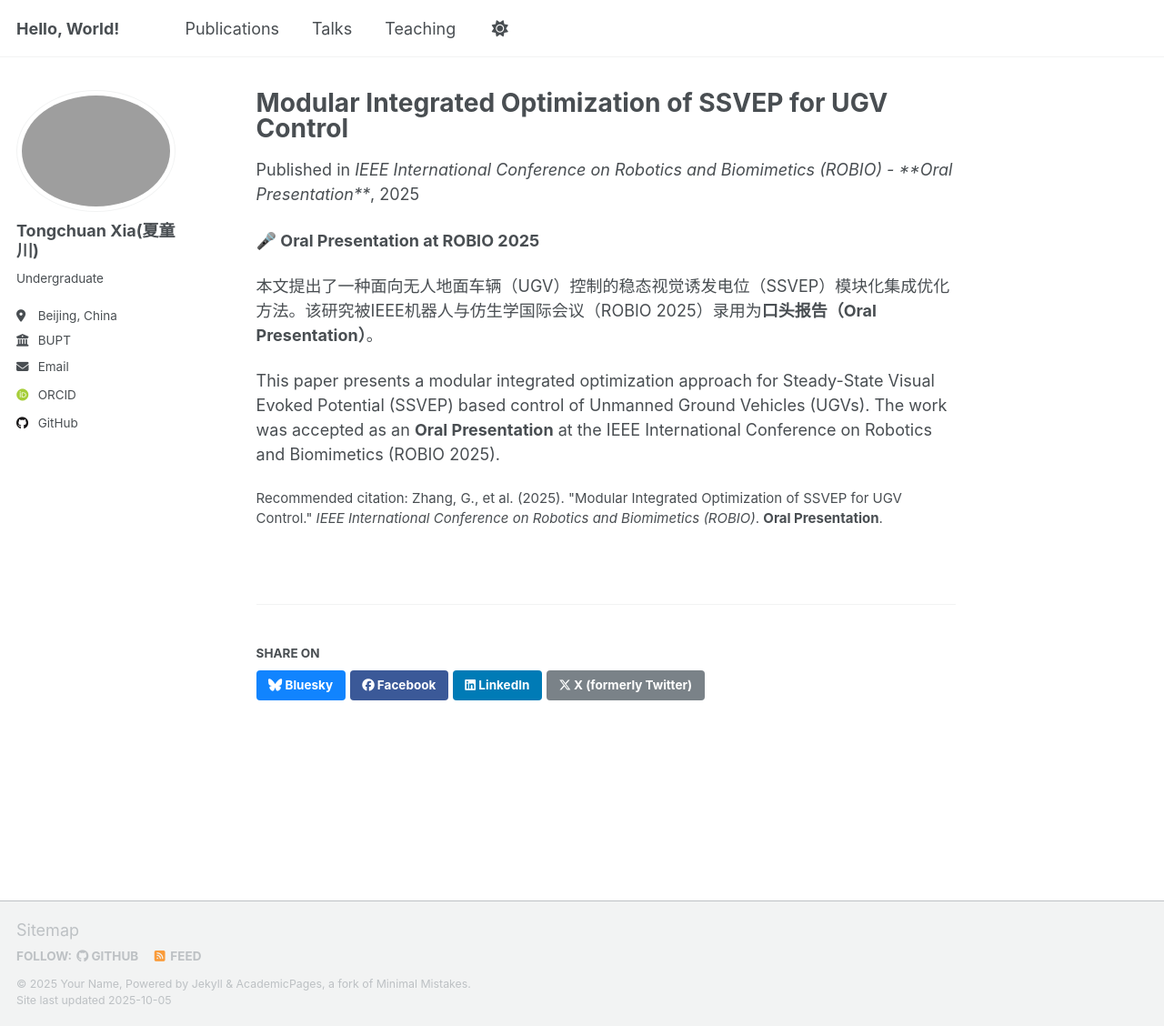
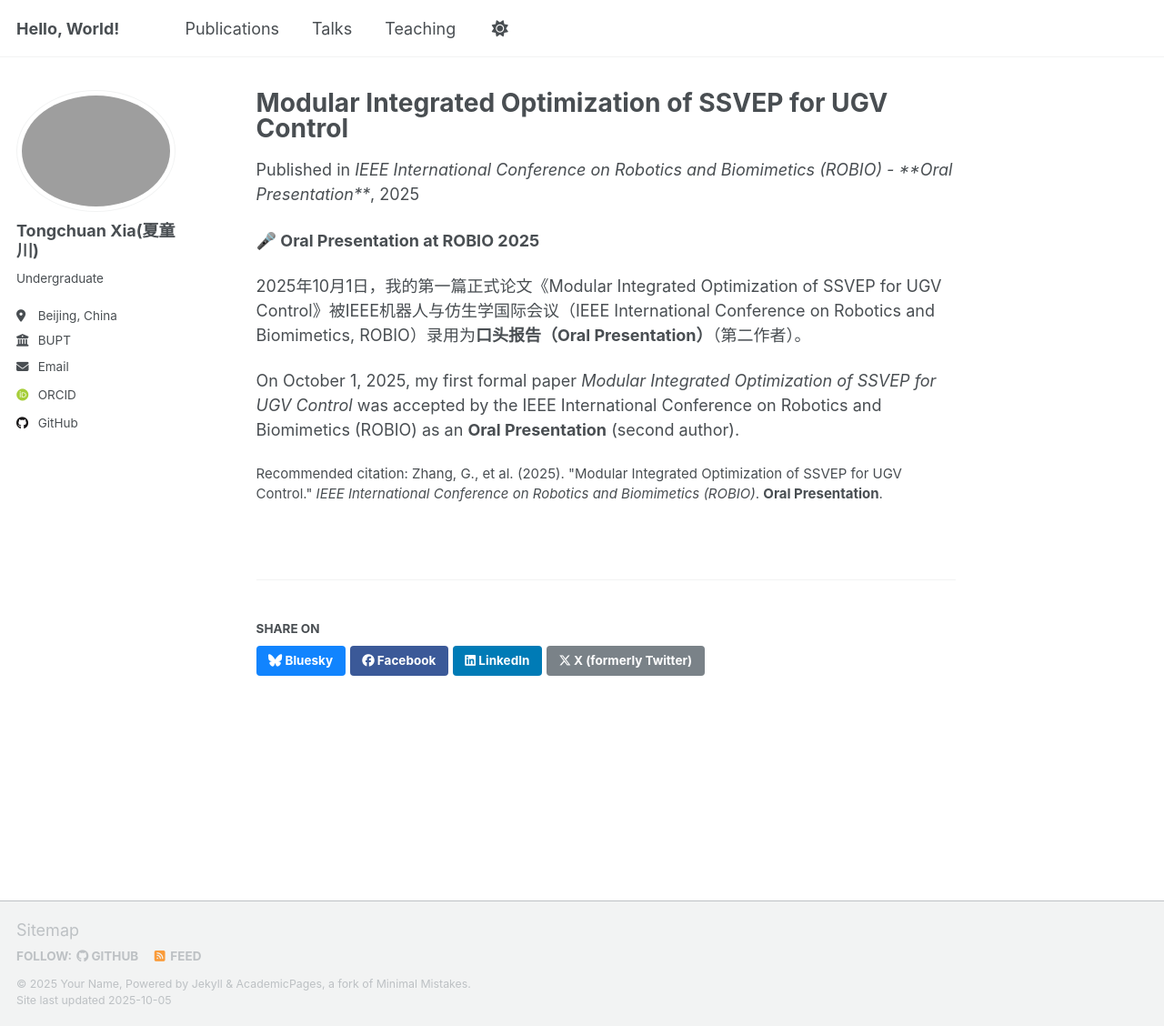
Before and after one commit to Heartune/Heartune.github.io, a Jekyll site: the page built from _publications/2025-10-01-ssvep-ugv-control.md, in a window 1280 px wide and 1128 px high. Shown: the whole window at 91% size. Built offline with Jekyll 4.4.1, drawn with Linux system fonts in a browser that asks for light colours; some web fonts are replaced; a script that is not in the unit is left out.

Commit message:
Add Oral Presentation info to paper description

```diff
--- a/_publications/2025-10-01-ssvep-ugv-control.md
+++ b/_publications/2025-10-01-ssvep-ugv-control.md
@@ -3,7 +3,7 @@ title: "Modular Integrated Optimization of SSVEP for UGV Control"
 collection: publications
 category: manuscripts
 permalink: /publication/2025-10-01-ssvep-ugv-control
-excerpt: 'This paper presents a modular integrated optimization approach for Steady-State Visual Evoked Potential (SSVEP) based control of Unmanned Ground Vehicles (UGVs). **Oral Presentation** at ROBIO 2025.'
+excerpt: 'My first formal paper on SSVEP-based UGV control. **Oral Presentation** at ROBIO 2025 (Second Author).'
 date: 2025-10-01
 venue: 'IEEE International Conference on Robotics and Biomimetics (ROBIO) - **Oral Presentation**'
 # slidesurl: 'http://academicpages.github.io/files/slides1.pdf'
@@ -14,6 +14,6 @@ citation: 'Zhang, G., et al. (2025). &quot;Modular Integrated Optimization of SS
 
 **🎤 Oral Presentation at ROBIO 2025**
 
-本文提出了一种面向无人地面车辆（UGV）控制的稳态视觉诱发电位（SSVEP）模块化集成优化方法。该研究被IEEE机器人与仿生学国际会议（ROBIO 2025）录用为**口头报告（Oral Presentation）**。
+2025年10月1日，我的第一篇正式论文《Modular Integrated Optimization of SSVEP for UGV Control》被IEEE机器人与仿生学国际会议（IEEE International Conference on Robotics and Biomimetics, ROBIO）录用为**口头报告（Oral Presentation）**（第二作者）。
 
-This paper presents a modular integrated optimization approach for Steady-State Visual Evoked Potential (SSVEP) based control of Unmanned Ground Vehicles (UGVs). The work was accepted as an **Oral Presentation** at the IEEE International Conference on Robotics and Biomimetics (ROBIO 2025).
+On October 1, 2025, my first formal paper *Modular Integrated Optimization of SSVEP for UGV Control* was accepted by the IEEE International Conference on Robotics and Biomimetics (ROBIO) as an **Oral Presentation** (second author).
```
